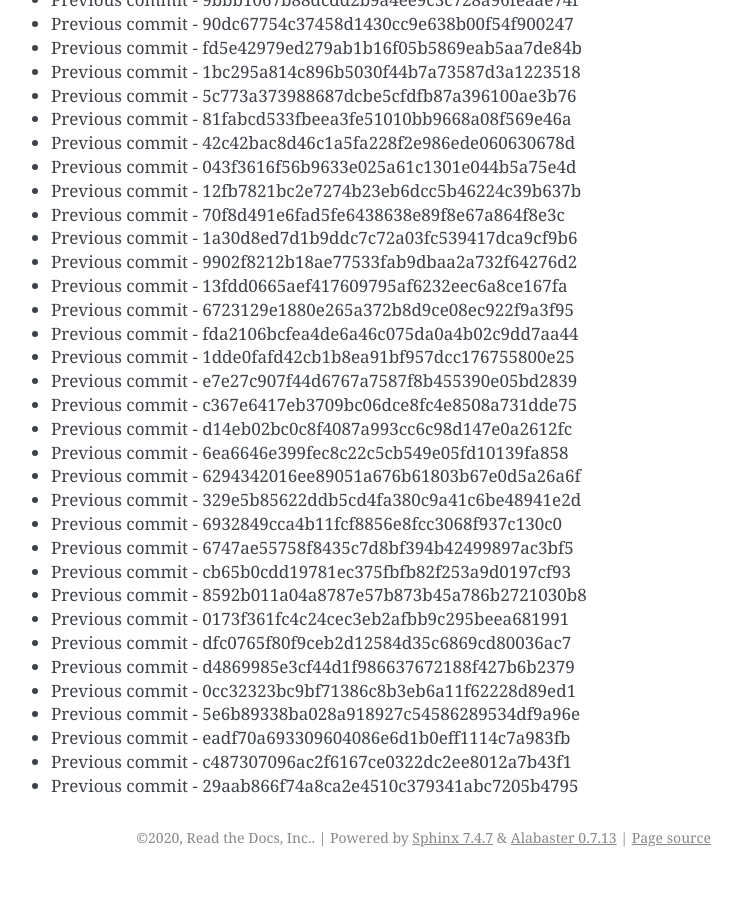
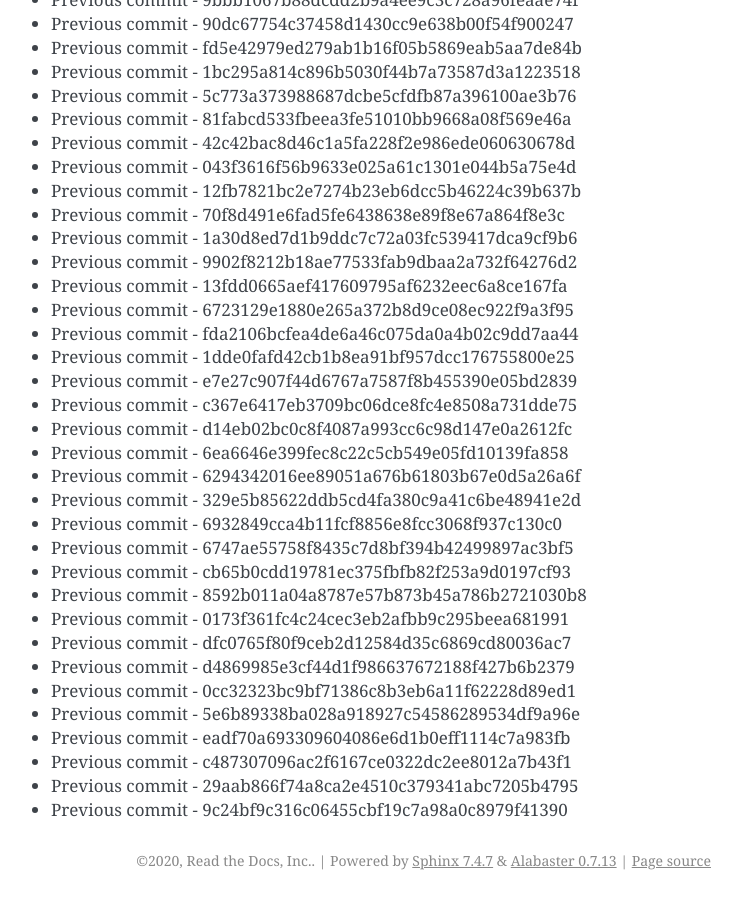
Before and after one commit to readthedocs/rtd-git-stresstest, a Sphinx documentation site: the page built from docs/updates.rst, in a window 1280 px wide and 900 px high, scrolled down 28783 px. Shown: the whole window, without its empty margins (399-1141 px from the left). Built offline with Sphinx 7.4.7, drawn with Linux system fonts in a browser that asks for light colours; before the commit the page ends 29660 px from its top, so only the background shows below that.

Commit message:
Generating commit from previous: 9c24bf9c316c06455cbf19c7a98a0c8979f41390

```diff
--- a/docs/updates.rst
+++ b/docs/updates.rst
@@ -1241,3 +1241,4 @@ It can be tested for any performance characteristics.
 * Previous commit - eadf70a693309604086e6d1b0eff1114c7a983fb
 * Previous commit - c487307096ac2f6167ce0322dc2ee8012a7b43f1
 * Previous commit - 29aab866f74a8ca2e4510c379341abc7205b4795
+* Previous commit - 9c24bf9c316c06455cbf19c7a98a0c8979f41390
```
